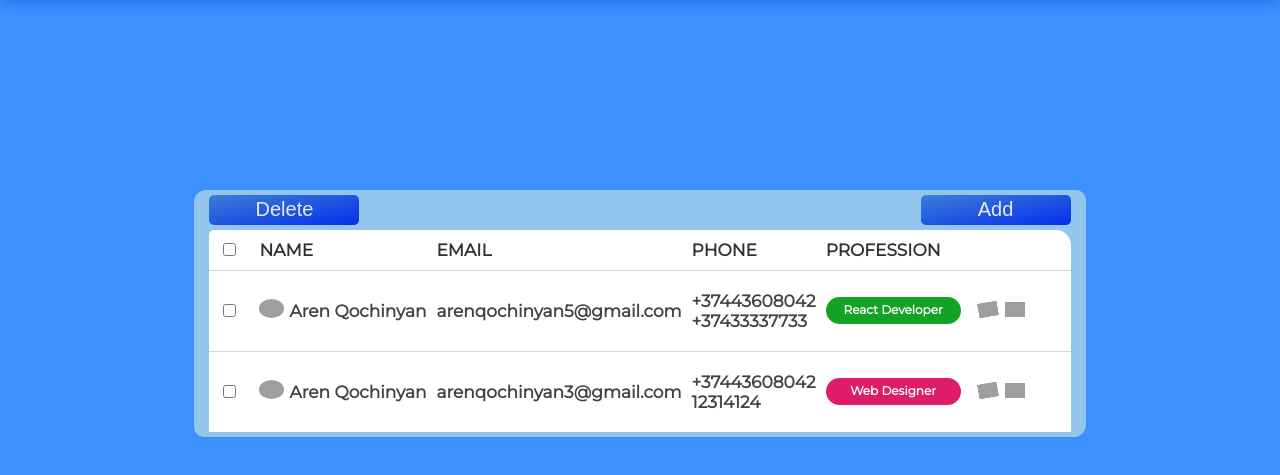
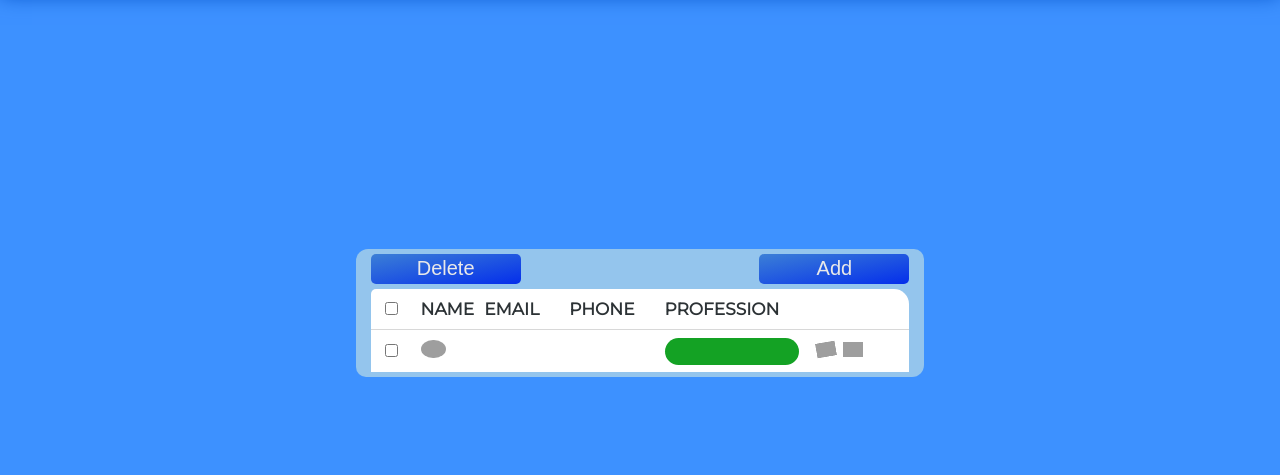
Before and after one commit to qochinyan/contact-manager, a React app in the folder contact-maneger/: page / in a window 1280 px wide. Shown: the part 87-562 px from the top of the page. Built offline with nearby package versions, Linux system fonts and the light colour scheme; data requests are answered from the project's data file; grey boxes are pictures that could not be loaded.

Commit message:
class work axios

```diff
--- a/contact-maneger/data/data.json
+++ b/contact-maneger/data/data.json
@@ -1,20 +1,12 @@
 {
-    "list":[
-        {
-            "id":1,
-            "name":"Aren Qochinyan",
-            "email":"arenqochinyan5@gmail.com",
-            "phone":["+37443608042","+37433337733"],
-            "profession":"React Developer",
-            "avatar":"https://e7.pngegg.com/pngimages/36/880/png-clipart-avatar-series-wykop-pl-designer-graphic-artist-designer-face-cartoon.png"
-        },
-        {
-            "id":2,
-            "name":"Aren Qochinyan",
-            "email":"arenqochinyan3@gmail.com",
-            "phone":["+37443608042","12314124"],
-            "profession":"Web Designer",
-            "avatar":"https://e7.pngegg.com/pngimages/36/880/png-clipart-avatar-series-wykop-pl-designer-graphic-artist-designer-face-cartoon.png"
-        }
-    ]
+  "list": [
+    {
+      "id": 1,
+      "name": "",
+      "email": "",
+      "phone": "",
+      "avatar": "https://e7.pngegg.com/pngimages/36/880/png-clipart-avatar-series-wykop-pl-designer-graphic-artist-designer-face-cartoon.png",
+      "profession": ""
+    }
+  ]
 }
--- a/contact-maneger/src/About/About.css
+++ b/contact-maneger/src/About/About.css
@@ -4,15 +4,15 @@
     justify-content: center;
     width: 100vw;
     height: 100vh;
-    background-color: rgb(22, 155, 189);
+    background-color: rgb(48, 170, 226);
 }
 .aboutText{
-    height: 42%;
+    height: 38%;
     display: flex;
     flex-direction: column;
     align-items: flex-start;
     justify-content: space-between;
-    color: rgb(18, 94, 156);
+    color: rgb(16, 81, 180);
     font-size: 30px;
 
 }
@@ -22,20 +22,21 @@
 }
 .aboutImg img:hover{
     width: 850px;
-    padding-left:0px;
     opacity: .8;
+    padding: -20px 0;
+    background: radial-gradient(#1c56d415, #ff769800);
 }
 span{
     font-size: 14px;
-    color: rgba(10, 90, 122, 0.567);
+    color: rgba(255, 255, 255, 0.623);
 }
 .textAbout{
     font-size:20px;
-    color: rgb(73, 108, 169);
+    color: rgb(255, 255, 255);
 
 }
 .heading{
     padding: 0 20px 25px 0;
     display: inline;
-    border-bottom: 2px solid rgba(12, 69, 154, 0.512);
+
 }
--- a/contact-maneger/src/Header/Header.jsx
+++ b/contact-maneger/src/Header/Header.jsx
@@ -7,7 +7,7 @@ const Header = () => {
     // }
     return <div className="header">
         <NavLink to="/" style={({isActive})=>({color:isActive ? "rgb(61, 145, 255)":"white",textDecoration:"none"})}>Home</NavLink>
-        <NavLink to="/about" style={({isActive})=>({color:"white",textDecoration:"none",})}>About</NavLink>
+        <NavLink to="/about" style={({isActive})=>({color:isActive?  "rgb(48, 170, 226)" : "white",textDecoration:"none",})}>About</NavLink>
         <NavLink to="/settings" style={({isActive})=>({color:isActive ? "rgb(61, 145, 255)":"white",textDecoration:"none"})}>Settings</NavLink>
     </div>
 }
--- a/contact-maneger/src/Home/Home.jsx
+++ b/contact-maneger/src/Home/Home.jsx
@@ -1,10 +1,12 @@
+import { useState, useEffect } from "react"
+import axios from "axios"
+
 import './Home.css';
 import List from "../List/List";
 import Quest from "../Quester/Quest"
-import { useState, useEffect } from "react"
 import Modal from "../Modal/modal"
 
-function Home({inlineEdit}) {
+function Home({ inlineEdit }) {
 
   const [id, setId] = useState(0)
   const [myList, setMyList] = useState([]);
@@ -17,12 +19,11 @@ function Home({inlineEdit}) {
   //fetches json-server
   const url = "http://localhost:3010/list"
   useEffect(() => {
-    const getList = async () => {
-      await fetch(url)
-        .then((res) => res.json())
-        .then((data) => setMyList(data))
+    const getList = () => {
+      axios.get(url)
+        .then((data) => setMyList(data.data))
     }
-    (function () { getList() })()
+    getList()
   }, [])
 
 
@@ -39,6 +40,7 @@ function Home({inlineEdit}) {
       newList[itemIndex] = currentItem;
     } else {
       newList.push(currentItem)
+      axios.post(url, currentItem)
     }
     setMyList(newList)
     setModal({
@@ -86,13 +88,19 @@ function Home({inlineEdit}) {
     setAllChecked(evt.target.checked)
   }
   const handleDelete = () => {
-    if (allChecked) {
-      setMyList([])
-    } else {
-      let updatedList = [...myList]
-      updatedList = updatedList.filter((el, i) => !Object.values(selectedContacts).includes(el.id))
-      setMyList(updatedList)
+
+    let updatedList = [...myList]
+    let currId;
+    for (let i = 0; i < updatedList.length; i++) {
+      if (Object.values(selectedContacts).includes(updatedList[i].id)) {
+        currId = updatedList[i].id
+        updatedList.splice(i, 1)
+        axios.delete(`${url}/${currId}`)
+      }
     }
+    setMyList(updatedList)
+
+
 
   }
   return (
```
Also changed, not shown: contact-maneger/const.json (deleted, +0 -20 lines).
